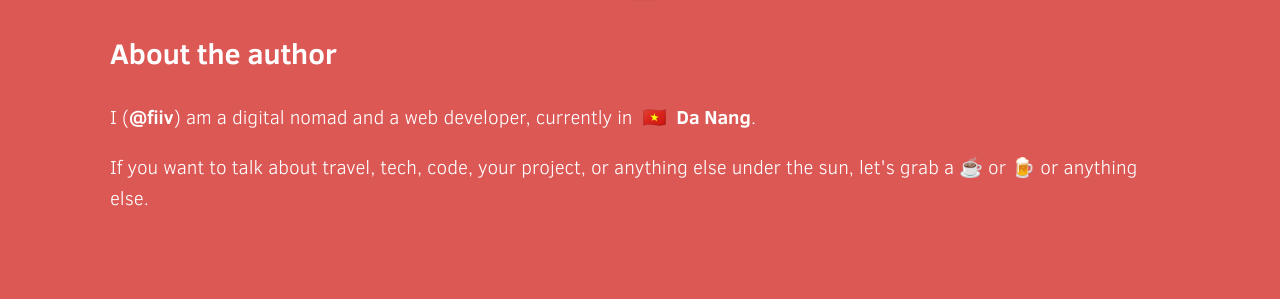
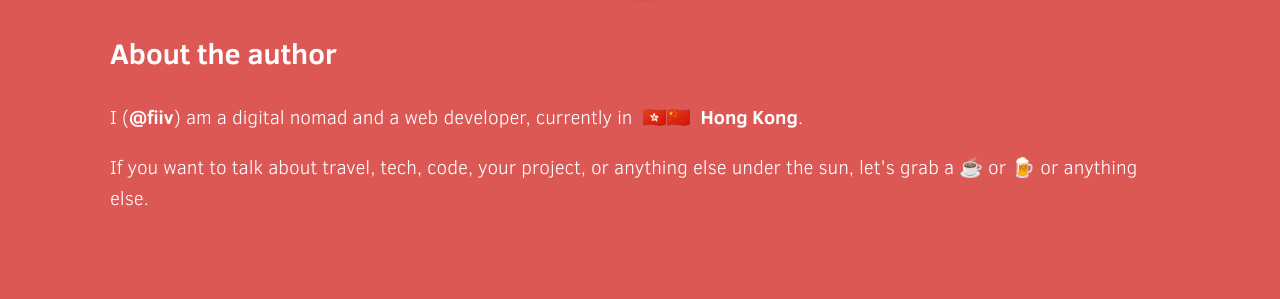
Before and after one commit to mtimofiiv/80days.in, a Jekyll site: the page built from index.html, in a window 1280 px wide and 900 px high, scrolled down 3070 px. Shown: the part 498-797 px from the top of the window. Built offline with Jekyll 4.4.1, drawn with Linux system fonts in a browser that asks for light colours; the list of posts is cut into pages by our own code.

Commit message:
Update _config.yml

```diff
--- a/_config.yml
+++ b/_config.yml
@@ -24,8 +24,8 @@ exclude:
   - Gemfile
   - Gemfile.lock
 
-mike_location: Da Nang
-mike_location_flag: 🇻🇳
+mike_location: Hong Kong
+mike_location_flag: 🇭🇰🇨🇳
 
 feed:
   categories:
```
